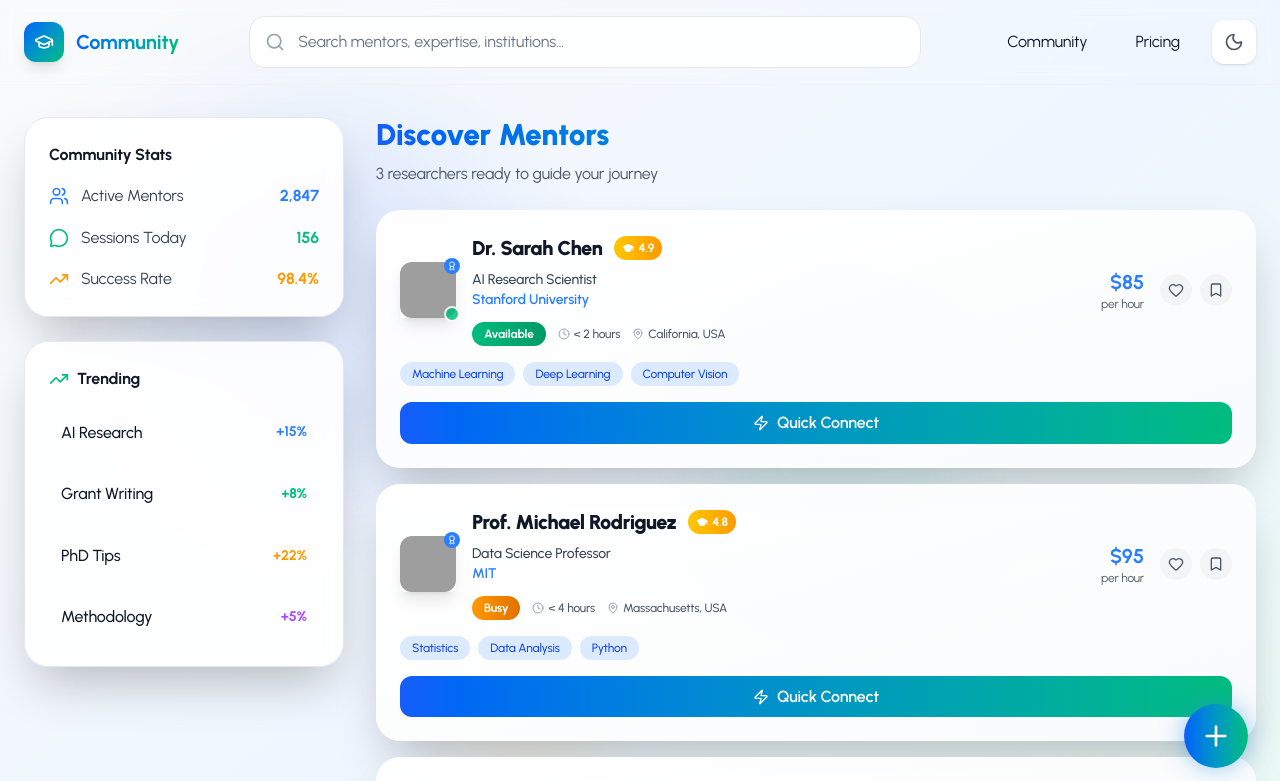
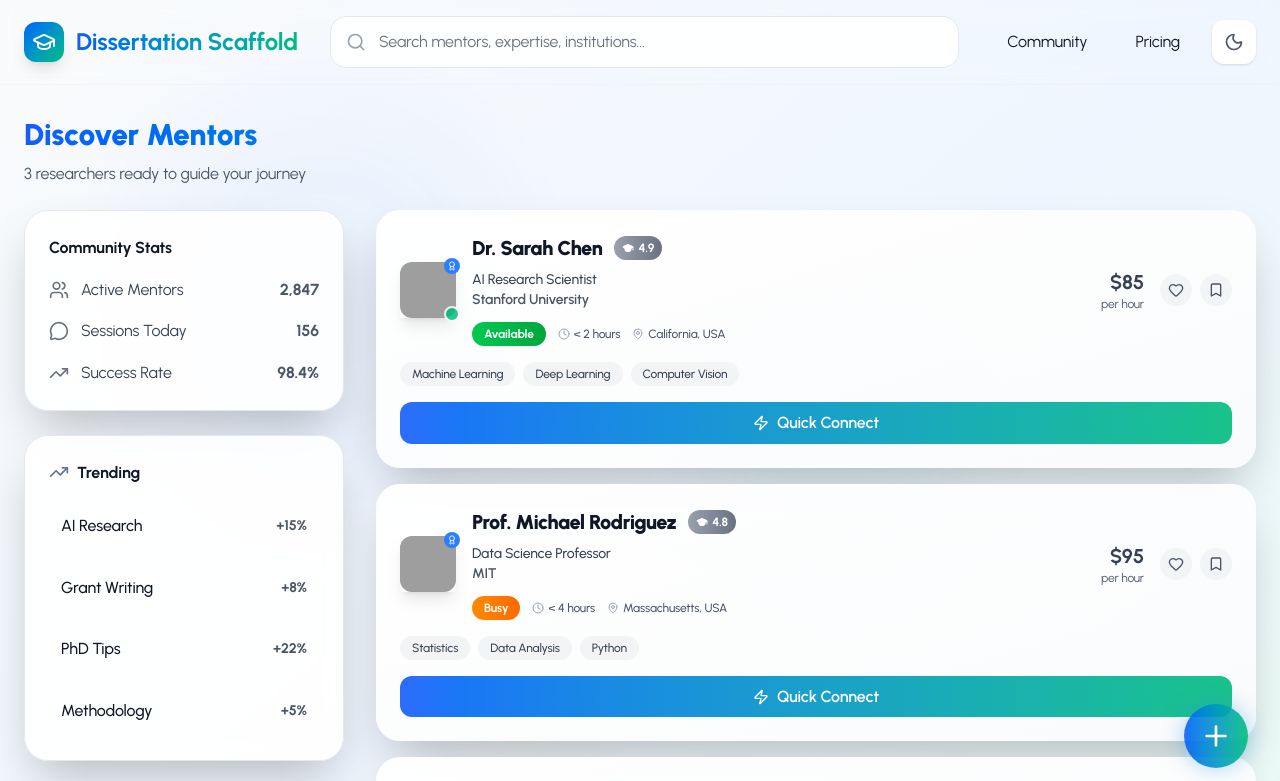
Before and after one commit to zintarh/dessertscaffold, a Next.js app: page /community in a window 1280 px wide. Shown: the top 781 px of the page. Built offline with nearby package versions, Linux system fonts and the light colour scheme; grey boxes are pictures that could not be loaded.

Commit message:
fix: community page

```diff
--- a/app/community/page.tsx
+++ b/app/community/page.tsx
@@ -127,9 +127,9 @@ export default function CommunityPage() {
 
       {/* Animated Background */}
       <div className="absolute inset-0 overflow-hidden">
-        <div className={`absolute w-96 h-96 rounded-full blur-3xl animate-pulse ${isDarkMode ? 'bg-blue-600/20' : 'bg-blue-600/10'}`} style={{ left: '10%', top: '10%' }} />
-        <div className={`absolute top-1/3 right-1/4 w-64 h-64 rounded-full blur-2xl animate-bounce ${isDarkMode ? 'bg-emerald-500/15' : 'bg-emerald-500/8'}`} />
-        <div className={`absolute bottom-1/4 left-1/3 w-48 h-48 rounded-full blur-xl animate-pulse ${isDarkMode ? 'bg-amber-500/15' : 'bg-amber-500/8'}`} />
+        <div className={`absolute w-96 h-96 rounded-full blur-3xl animate-pulse ${isDarkMode ? 'bg-blue-600/10' : 'bg-blue-600/5'}`} style={{ left: '10%', top: '10%' }} />
+        <div className={`absolute top-1/3 right-1/4 w-64 h-64 rounded-full blur-2xl animate-bounce ${isDarkMode ? 'bg-emerald-500/8' : 'bg-emerald-500/4'}`} />
+        <div className={`absolute bottom-1/4 left-1/3 w-48 h-48 rounded-full blur-xl animate-pulse ${isDarkMode ? 'bg-amber-500/8' : 'bg-amber-500/4'}`} />
       </div>
 
       {/* Top Search Bar */}
@@ -137,9 +137,11 @@ export default function CommunityPage() {
         <div className="max-w-7xl mx-auto flex items-center justify-between">
           <Link href="/" className="flex items-center space-x-3">
             <div className="w-10 h-10 bg-gradient-to-br from-blue-600 to-emerald-500 rounded-xl flex items-center justify-center shadow-lg">
-              <GraduationCap className="w-6 h-5 text-white" />
+              <GraduationCap className="w-6 h-6 text-white" />
             </div>
-            <span className="text-xl font-bold bg-gradient-to-r from-blue-600 to-emerald-500 bg-clip-text text-transparent">Community</span>
+            <span className="text-2xl font-bold bg-gradient-to-r from-blue-600 to-emerald-500 bg-clip-text text-transparent">
+              Dissertation Scaffold
+            </span>
           </Link>
 
           <div className="flex-1 max-w-2xl mx-8">
@@ -181,7 +183,7 @@ export default function CommunityPage() {
                           <motion.button key={option} onClick={() => {
                             setSelectedFilters(prev => prev.includes(option) ? prev.filter(f => f !== option) : [...prev, option]);
                           }} className={`w-full text-left px-3 py-2 rounded-lg text-sm transition-all duration-200 ${
-                            selectedFilters.includes(option) ? 'bg-gradient-to-r from-blue-600 to-emerald-500 text-white' :
+                            selectedFilters.includes(option) ? 'bg-gradient-to-r from-gray-600 to-gray-700 text-white' :
                             isDarkMode ? 'bg-gray-700 text-gray-300 hover:bg-gray-600' : 'bg-gray-100 text-gray-700 hover:bg-gray-200'}`}
                             whileHover={{ scale: 1.02 }} whileTap={{ scale: 0.98 }}>
                             {option}
@@ -198,7 +200,16 @@ export default function CommunityPage() {
       </motion.div>
 
       {/* Main Layout */}
-      <div className="relative z-10 flex max-w-7xl mx-auto px-6 py-8 gap-8">
+      <div className="relative z-10 max-w-7xl mx-auto px-6 py-8">
+
+        {/* Page Title */}
+
+        <motion.div className="mb-6 gap-8" initial={{ opacity: 0, y: 30 }} animate={{ opacity: 1, y: 0 }} transition={{ duration: 0.8 }}>
+          <h1 className="text-3xl font-black mb-2 bg-gradient-to-r from-blue-600 to-emerald-500 bg-clip-text text-transparent">Discover Mentors</h1>
+          <p className={`${isDarkMode ? 'text-gray-400' : 'text-gray-600'}`}>{filteredMentors.length} researchers ready to guide your journey</p>
+        </motion.div>
+
+        <div className="flex gap-8 items-start">
 
         {/* Sidebar */}
         <motion.div className="w-80 space-y-6 hidden lg:block" initial={{ x: -100, opacity: 0 }} animate={{ x: 0, opacity: 1 }} transition={{ duration: 0.8 }}>
@@ -207,39 +218,39 @@ export default function CommunityPage() {
             <div className="space-y-4">
               <motion.div className="flex items-center justify-between" whileHover={{ x: 5 }}>
                 <div className="flex items-center space-x-3">
-                  <Users className="w-5 h-5 text-blue-500" />
+                  <Users className="w-5 h-5 text-gray-500" />
                   <span className={isDarkMode ? 'text-gray-300' : 'text-gray-700'}>Active Mentors</span>
                 </div>
-                <span className="font-bold text-blue-500">2,847</span>
+                <span className="font-bold text-gray-600">2,847</span>
               </motion.div>
               <motion.div className="flex items-center justify-between" whileHover={{ x: 5 }}>
                 <div className="flex items-center space-x-3">
-                  <MessageCircle className="w-5 h-5 text-emerald-500" />
+                  <MessageCircle className="w-5 h-5 text-gray-500" />
                   <span className={isDarkMode ? 'text-gray-300' : 'text-gray-700'}>Sessions Today</span>
                 </div>
-                <span className="font-bold text-emerald-500">156</span>
+                <span className="font-bold text-gray-600">156</span>
               </motion.div>
               <motion.div className="flex items-center justify-between" whileHover={{ x: 5 }}>
                 <div className="flex items-center space-x-3">
-                  <TrendingUp className="w-5 h-5 text-amber-500" />
+                  <TrendingUp className="w-5 h-5 text-gray-500" />
                   <span className={isDarkMode ? 'text-gray-300' : 'text-gray-700'}>Success Rate</span>
                 </div>
-                <span className="font-bold text-amber-500">98.4%</span>
+                <span className="font-bold text-gray-600">98.4%</span>
               </motion.div>
             </div>
           </div>
 
           <div className={`rounded-3xl p-6 shadow-2xl border backdrop-blur-sm ${isDarkMode ? 'bg-gray-800/90 border-gray-700' : 'bg-white/90 border-gray-200'}`}>
             <h3 className={`font-bold mb-4 flex items-center space-x-2 ${isDarkMode ? 'text-white' : 'text-gray-900'}`}>
-              <TrendingUp className="w-5 h-5 text-emerald-500" />
+              <TrendingUp className="w-5 h-5 text-slate-500" />
               <span>Trending</span>
             </h3>
             <div className="space-y-3">
               {[
-                { topic: "AI Research", trend: "+15%", color: "text-blue-500" },
-                { topic: "Grant Writing", trend: "+8%", color: "text-emerald-500" },
-                { topic: "PhD Tips", trend: "+22%", color: "text-amber-500" },
-                { topic: "Methodology", trend: "+5%", color: "text-purple-500" }
+                { topic: "AI Research", trend: "+15%", color: "text-gray-600" },
+                { topic: "Grant Writing", trend: "+8%", color: "text-gray-600" },
+                { topic: "PhD Tips", trend: "+22%", color: "text-gray-600" },
+                { topic: "Methodology", trend: "+5%", color: "text-gray-600" }
               ].map((item, i) => (
                 <motion.div key={i} className={`p-3 rounded-lg cursor-pointer transition-all duration-200 ${isDarkMode ? 'hover:bg-gray-700' : 'hover:bg-gray-50'}`}
                   whileHover={{ x: 5 }} initial={{ x: -20, opacity: 0 }} animate={{ x: 0, opacity: 1 }} transition={{ delay: 0.5 + i * 0.1 }}>
@@ -255,10 +266,6 @@ export default function CommunityPage() {
 
         {/* Main Feed */}
         <div className="flex-1">
-          <motion.div className="mb-6" initial={{ opacity: 0, y: 30 }} animate={{ opacity: 1, y: 0 }} transition={{ duration: 0.8 }}>
-            <h1 className="text-3xl font-black mb-2 bg-gradient-to-r from-blue-600 to-emerald-500 bg-clip-text text-transparent">Discover Mentors</h1>
-            <p className={`${isDarkMode ? 'text-gray-400' : 'text-gray-600'}`}>{filteredMentors.length} researchers ready to guide your journey</p>
-          </motion.div>
 
           <motion.div className="space-y-4" layout>
             <AnimatePresence>
@@ -285,19 +292,19 @@ export default function CommunityPage() {
                       <div className="flex-1">
                         <div className="flex items-center space-x-3 mb-2">
                           <h3 className={`font-black text-xl tracking-tight ${isDarkMode ? 'text-white' : 'text-gray-900'}`}>{mentor.name}</h3>
-                          <motion.div className="flex items-center space-x-1 bg-gradient-to-r from-yellow-400 to-amber-500 px-2 py-1 rounded-full" whileHover={{ scale: 1.05 }}>
+                           <motion.div className="flex items-center space-x-1 bg-gradient-to-r from-gray-400 to-gray-500 px-2 py-1 rounded-full" whileHover={{ scale: 1.05 }}>
                             <GraduationCap className="w-3 h-3 text-white fill-current" />
                             <span className="font-bold text-xs text-white">{mentor.rating}</span>
                           </motion.div>
                         </div>
                         <p className={`text-sm font-medium ${isDarkMode ? 'text-gray-300' : 'text-gray-700'}`}>{mentor.title}</p>
-                        <p className="text-blue-500 text-sm font-semibold">{mentor.institution}</p>
+                         <p className="text-gray-600 text-sm font-semibold">{mentor.institution}</p>
                         <div className="flex items-center space-x-3 mt-3">
-                          <motion.div className={`px-3 py-1 rounded-full text-xs font-bold ${
-                            mentor.availability === 'Available'
-                              ? 'bg-gradient-to-r from-emerald-500 to-emerald-600 text-white'
-                              : 'bg-gradient-to-r from-amber-500 to-amber-600 text-white'
-                          }`} whileHover={{ scale: 1.05 }}>
+                           <motion.div className={`px-3 py-1 rounded-full text-xs font-bold ${
+                             mentor.availability === 'Available'
+                               ? 'bg-gradient-to-r from-green-500 to-green-600 text-white'
+                               : 'bg-gradient-to-r from-orange-400 to-orange-500 text-white'
+                           }`} whileHover={{ scale: 1.05 }}>
                             {mentor.availability}
                           </motion.div>
                           <div className="flex items-center space-x-1">
@@ -318,7 +325,7 @@ export default function CommunityPage() {
 
                     <div className="flex items-center space-x-4">
                       <div className="text-right">
-                        <div className="font-bold text-xl text-blue-500">${mentor.hourlyRate}</div>
+                         <div className="font-bold text-xl text-gray-700">${mentor.hourlyRate}</div>
                         <div className={`text-xs ${isDarkMode ? 'text-gray-400' : 'text-gray-600'}`}>per hour</div>
                       </div>
 
@@ -343,8 +350,8 @@ export default function CommunityPage() {
 
                   <div className="flex flex-wrap gap-2 mt-4">
                     {mentor.expertise.slice(0, 3).map((skill) => (
-                      <span key={skill} className={`px-3 py-1 rounded-full text-xs font-medium ${
-                        isDarkMode ? 'bg-blue-500/20 text-blue-300' : 'bg-blue-100 text-blue-700'}`}>
+                       <span key={skill} className={`px-3 py-1 rounded-full text-xs font-medium ${
+                         isDarkMode ? 'bg-gray-500/15 text-gray-300' : 'bg-gray-100 text-gray-700'}`}>
                         {skill}
                       </span>
                     ))}
@@ -356,7 +363,7 @@ export default function CommunityPage() {
                   </div>
 
                   <motion.div className="mt-4  transition-all duration-300">
-                    <motion.button onClick={() => handleMentorClick(mentor.id) }                     className="w-full bg-gradient-to-r from-blue-600 to-emerald-500 text-white font-semibold py-2 rounded-xl hover:from-blue-700 hover:to-emerald-600 transition-all duration-300 flex items-center justify-center space-x-2"
+                     <motion.button onClick={() => handleMentorClick(mentor.id) }                     className="w-full bg-gradient-to-r from-blue-600/90 to-emerald-500/90 text-white font-semibold py-2 rounded-xl hover:from-blue-700 hover:to-emerald-600 transition-all duration-300 flex items-center justify-center space-x-2"
                       whileHover={{ scale: 1.02 }} whileTap={{ scale: 0.98 }}>
                       <Zap className="w-4 h-4" />
                       <span>Quick Connect</span>
@@ -367,14 +374,15 @@ export default function CommunityPage() {
             </AnimatePresence>
           </motion.div>
         </div>
+        </div>
       </div>
 
       {/* Floating Action Button */}
       <motion.div className="fixed bottom-8 right-8 z-50" initial={{ scale: 0, rotate: -180 }} animate={{ scale: 1, rotate: 0 }}
         transition={{ delay: 1, type: "spring", stiffness: 260, damping: 20 }}>
-        <motion.button className="w-16 h-16 bg-gradient-to-r from-blue-600 to-emerald-500 rounded-full shadow-2xl flex items-center justify-center text-white"
+        <motion.button className="w-16 h-16 bg-gradient-to-r from-blue-600/90 to-emerald-500/90 rounded-full shadow-2xl flex items-center justify-center text-white"
           whileHover={{ scale: 1.1, rotate: 90 }} whileTap={{ scale: 0.9 }}
-          animate={{ boxShadow: ["0 0 20px rgba(59, 130, 246, 0.5)", "0 0 40px rgba(16, 185, 129, 0.5)", "0 0 20px rgba(59, 130, 246, 0.5)"] }}
+          animate={{ boxShadow: ["0 0 20px rgba(59, 130, 246, 0.4)", "0 0 30px rgba(16, 185, 129, 0.4)", "0 0 20px rgba(59, 130, 246, 0.4)"] }}
           transition={{ duration: 2, repeat: Infinity }}>
           <Plus className="w-8 h-8" />
         </motion.button>
```
